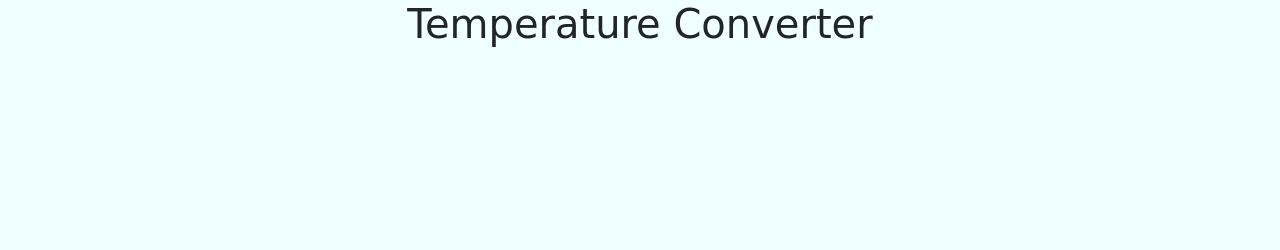
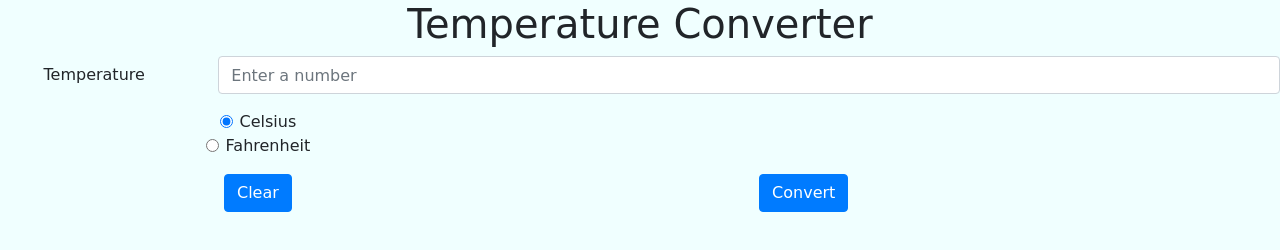
Before and after one commit to djunaim/tempConverter, a plain HTML site: page index.html in a window 1280 px wide. Drawn offline with nearby package versions, Linux system fonts and the light colour scheme; a web font is replaced by a local one.

Commit message:
added bootstrap form

```diff
--- a/index.html
+++ b/index.html
@@ -12,6 +12,41 @@
 <body>
     <h1>Temperature Converter</h1>
 
+    <form>
+        <div class="form-group row">
+          <label for="number" class="col-sm-2 col-form-label">Temperature</label>
+          <div class="col-sm-10">
+            <input type="number" class="form-control" id="number" placeholder="Enter a number">
+          </div>
+        </div>
+        <fieldset class="form-group">
+          <div class="row">
+            <div class="col-sm-5">
+              <div class="form-check">
+                <input class="form-check-input" type="radio" name="gridRadios" id="gridRadios1" value="option1" checked>
+                <label class="form-check-label" for="gridRadios1">
+                  Celsius
+                </label>
+              </div>
+              <div class="form-check">
+                <input class="form-check-input" type="radio" name="gridRadios" id="gridRadios2" value="option2">
+                <label class="form-check-label" for="gridRadios2">
+                  Fahrenheit
+                </label>
+              </div>
+            </div>
+          </div>
+        </fieldset>
+        <div class="form-group row">
+          <div class="col-sm-5">
+            <button type="submit" class="btn btn-primary">Clear</button>
+          </div>
+          <div class="col-sm-5">
+            <button type="submit" class="btn btn-primary">Convert</button>
+          </div>
+        </div>
+      </form>
+
     <div id="output"></div>
 
     <script src="https://code.jquery.com/jquery-3.3.1.slim.min.js" integrity="sha384-q8i/X+965DzO0rT7abK41JStQIAqVgRVzpbzo5smXKp4YfRvH+8abtTE1Pi6jizo" crossorigin="anonymous"></script>
```
